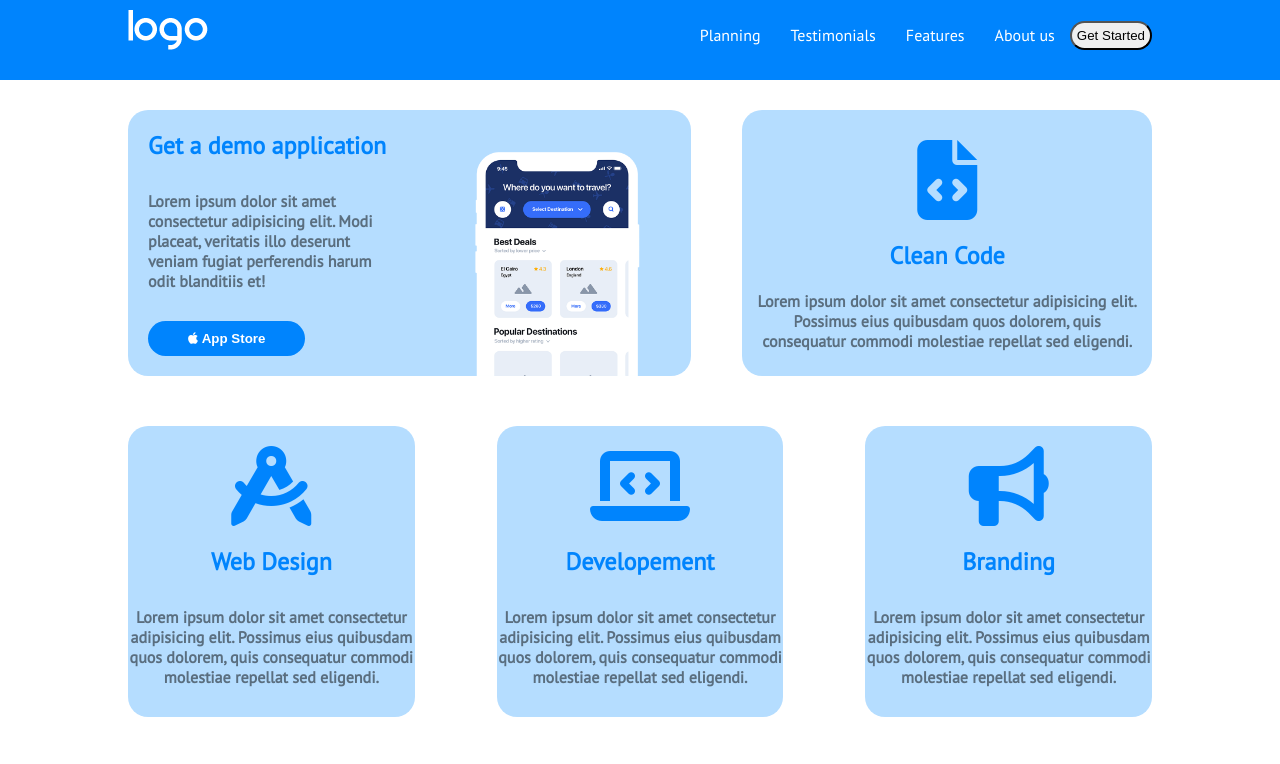
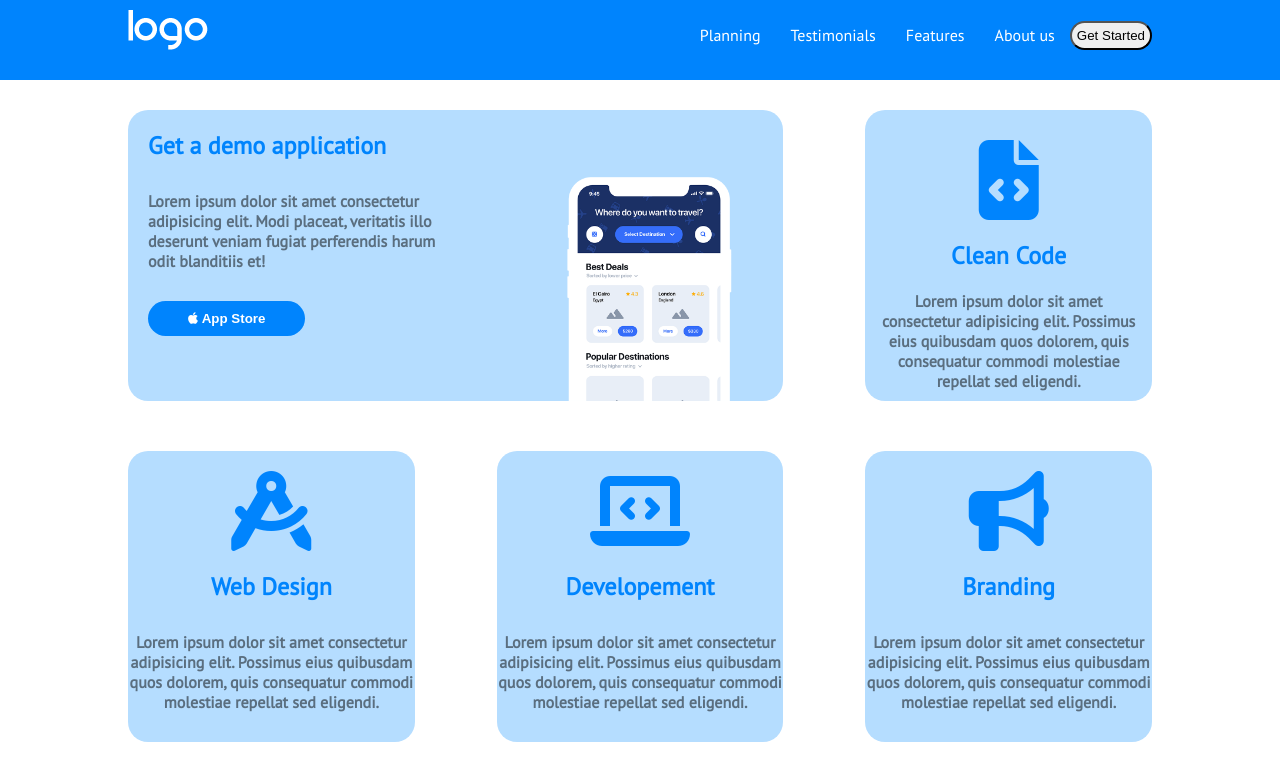
Before and after one commit to FedericaMammone/htmlcss-responsive-layout, a plain HTML site: page index.html in a window 1280 px wide. Shown: the top 764 px of the page. Drawn offline with Linux system fonts and the light colour scheme.

Commit message:
piccola correzione

```diff
--- a/css/style.css
+++ b/css/style.css
@@ -101,7 +101,7 @@ header .container {
 
     /* sezione developer */
 .col.app {
-    width: 55%;
+    width: 64%;
     position: relative;
 }
 
@@ -143,7 +143,7 @@ header .container {
 
 
 .col.code {
-    width: 40%;
+    width: 28%;
     text-align: center;
     padding: 10px;
 
```
